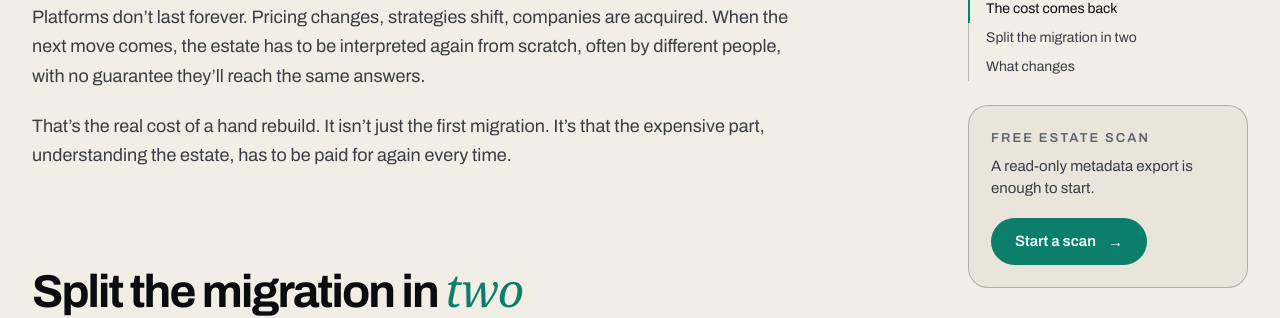
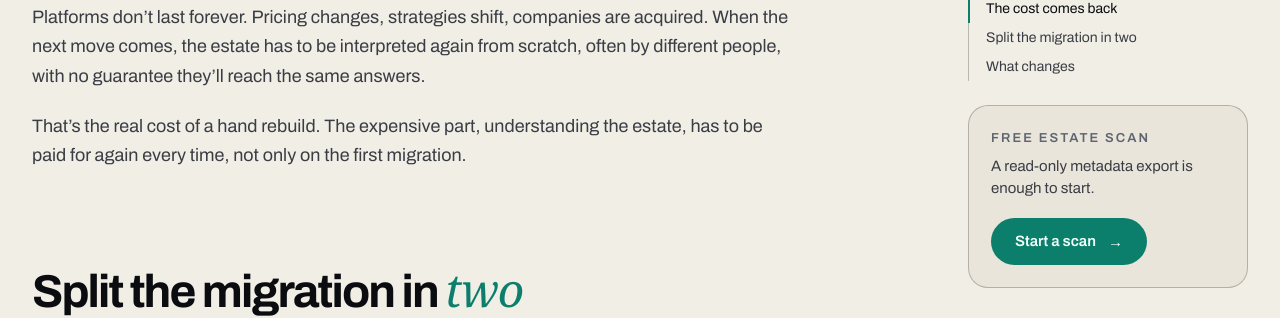
Before and after one commit to BIMigrations/www, a Jekyll site: the page built from _posts/2026-08-12-nobody-should-migrate-twice.md, in a window 1280 px wide and 1400 px high, scrolled down 976 px. Shown: the part 144-462 px from the top of the window. Built offline with Jekyll 4.4.1, drawn with Linux system fonts in a browser that asks for light colours; some web fonts are replaced; some of the changed text lies outside the part shown.

Commit message:
Refresh nobody-should-migrate-twice: tighten one sentence, link to proving parity

```diff
--- a/_posts/2026-08-12-nobody-should-migrate-twice.md
+++ b/_posts/2026-08-12-nobody-should-migrate-twice.md
@@ -14,7 +14,7 @@ It feels like progress. But look at what the organization actually has at the en
 
 Platforms don't last forever. Pricing changes, strategies shift, companies are acquired. When the next move comes, the estate has to be interpreted again from scratch, often by different people, with no guarantee they'll reach the same answers.
 
-That's the real cost of a hand rebuild. It isn't just the first migration. It's that the expensive part, understanding the estate, has to be paid for again every time.
+That's the real cost of a hand rebuild. The expensive part, understanding the estate, has to be paid for again every time, not only on the first migration.
 
 ## Split the migration in *two*
 
```
Also changed, not shown: other parts of _posts/2026-08-12-nobody-should-migrate-twice.md (+1 -1 lines).
